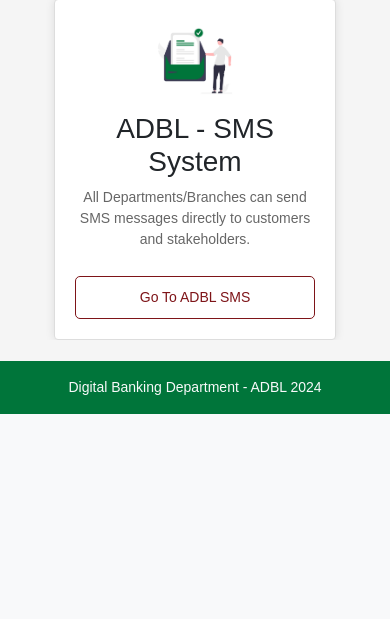
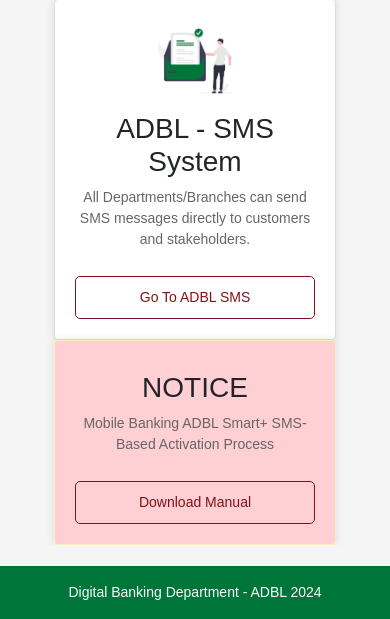
Before and after one commit to ab817/digitalsupport, a Django app: page / in a window 390 px wide. Shown: the part 1340-1959 px from the top of the page. Before the commit the page ends 1754 px from the top, so only its background shows below. Run offline with Django 5.2, Linux system fonts and the light colour scheme; data that the repository does not hold is empty; some libraries are stand-ins or nearby versions.

Commit message:
Notice card added

```diff
--- a/digitalapp/templates/portal.html
+++ b/digitalapp/templates/portal.html
@@ -157,7 +157,7 @@
         </div>
     </section>
 
-   <section class="grid">
+  <section class="grid">
     <div class="container">
         <!-- First row with spacing at the bottom -->
         <div class="row mb-4">
@@ -193,12 +193,22 @@
                     <img src="{% static 'images/sms.png' %}" alt="SMS">
                     <h3>ADBL - SMS System</h3>
                     <p>All Departments/Branches can send SMS messages directly to customers and stakeholders.</p>
-                    <a href="{{ SMS_SYSTEM_URL}}" target="_blank">Go To ADBL SMS</a>
+                    <a href="{{ SMS_SYSTEM_URL }}" target="_blank">Go To ADBL SMS</a>
+                </div>
+            </div>
+
+            <!-- NOTICE card -->
+            <div class="col-md-4">
+                <div class="card notice-card" style="background-color: #fecfd3; border-color: #ffeeba;">
+                    <h3>NOTICE</h3>
+                    <p>Mobile Banking ADBL Smart+ SMS-Based Activation Process</p>
+                    <a href="media/product_pdfs/manual_adbl.pdf" target="_blank">Download Manual</a>
                 </div>
             </div>
         </div>
     </div>
 </section>
+
 
     <br>
 
```
